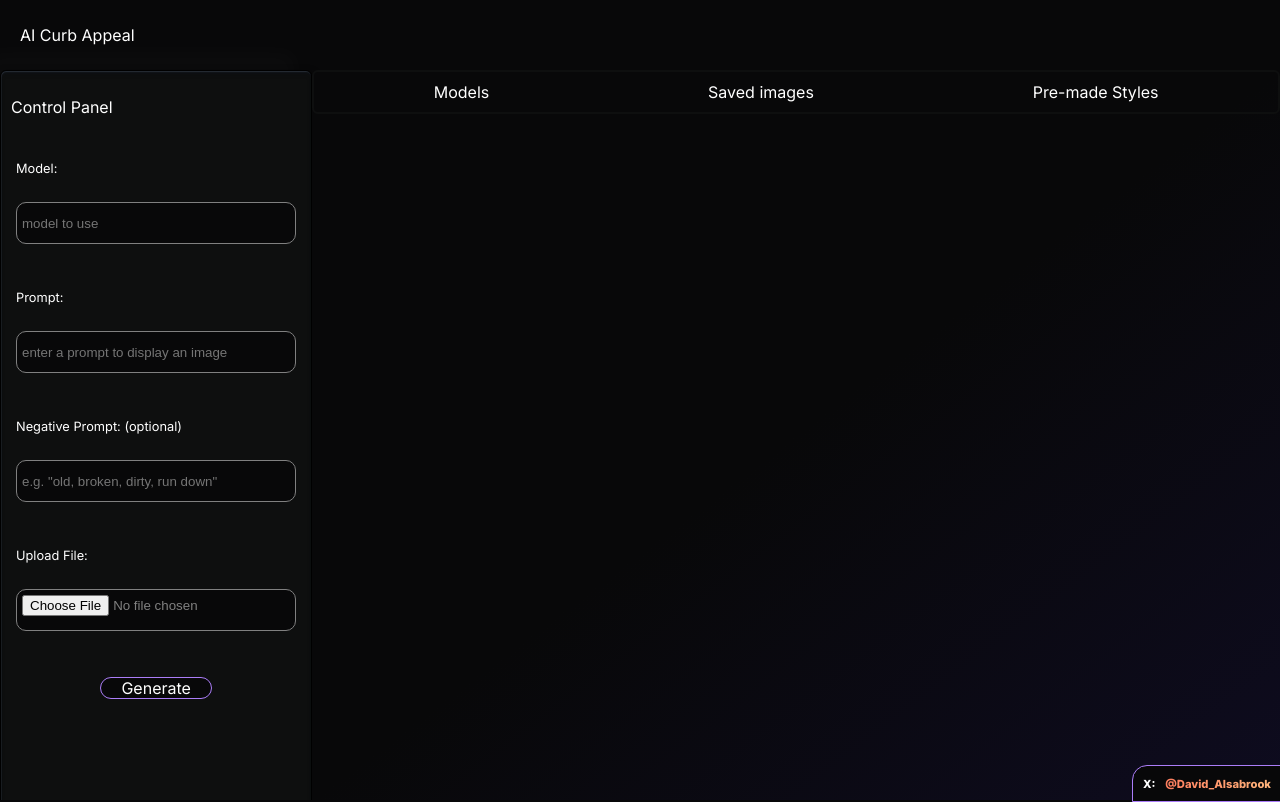
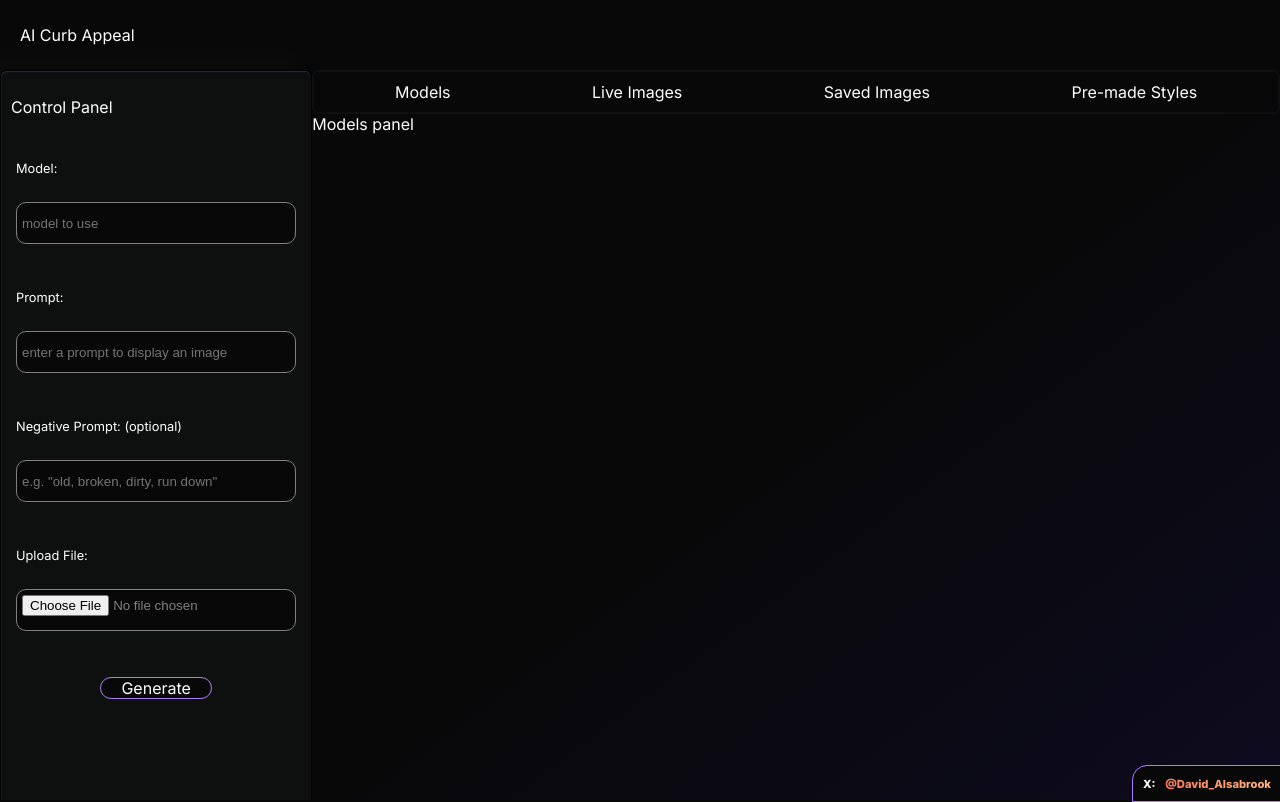
Before and after one commit to DAlsabrook/ai-curb-appeal, a Next.js app in the folder ai-readme/: page / in a window 1280 px wide. Both pictures are taken after a click on the button "Sign-in Button". Built offline with nearby package versions, Linux system fonts and the light colour scheme.

Commit message:
Got tabs working ffor the dashboard. Next up is user model creation

```diff
--- a/ai-readme/app/api/predictions/route.js
+++ b/ai-readme/app/api/predictions/route.js
@@ -22,7 +22,7 @@ export const config = {
   },
 };
 
-export async function RunModel(req) {
+export async function POST(req) {
   // console.log("All env variable check");
   // console.log(process.env.REPLICATE_API_TOKEN)
   // console.log(process.env.CLOUDINARY_CLOUD_NAME)
--- a/ai-readme/app/components/dashboard.js
+++ b/ai-readme/app/components/dashboard.js
@@ -1,16 +1,56 @@
 'use client';
 
 import { useState } from "react";
-import Image from "next/image";
+
+// Tab import
+import TabModels from './tab-models.js'
+import TabLive from "./tab-live_images.js";
+
 import '../styles/dashboard.css';
 
 const sleep = (ms) => new Promise((r) => setTimeout(r, ms));
 
 export default function Dashboard() {
+  // Control panel
   const [prediction, setPrediction] = useState(null);
   const [error, setError] = useState(null);
   const [uploadedImage, setUploadedImage] = useState(null);
 
+  // Consol panel
+  const [selectedNavItem, setSelectedNavItem] = useState('Models');
+
+  const renderContent = () => {
+    switch (selectedNavItem) {
+
+      case 'Models':
+        return (
+          <TabModels/>
+        );
+
+      case 'Live images':
+        return (
+          <TabLive
+            uploadedImage={uploadedImage}
+            prediction={prediction}
+          />
+        );
+
+      case 'Saved images':
+        return (
+          <div>Saved Images panel</div>
+        );
+
+      case 'Pre-made Styles':
+        return (
+          <div>Pre-made styles panel</div>
+        );
+      default:
+        return null;
+    }
+  };
+
+
+  // Control Panel submit
   const handleSubmit = async (e) => {
     e.preventDefault();
 
@@ -62,33 +102,15 @@ export default function Dashboard() {
       <div className="consolePanel">
         <div className="consolePanelNav">
           <ul>
-            <li>Models</li>
-            <li>Saved images</li>
-            <li>Pre-made Styles</li>
+            <li onClick={() => setSelectedNavItem('Models')}>Models</li>
+            <li onClick={() => setSelectedNavItem('Live images')}>Live Images</li>
+            <li onClick={() => setSelectedNavItem('Saved images')}>Saved Images</li>
+            <li onClick={() => setSelectedNavItem('Pre-made Styles')}>Pre-made Styles</li>
           </ul>
         </div>
 
         <div className="consolePanelContentContainer">
-          {uploadedImage && (
-            <div className="image-wrapper">
-              <Image
-                src={uploadedImage}
-                alt="Uploaded Preview"
-                height={300}
-                width={300}
-              />
-            </div>
-          )}
-          {prediction && (
-            <div className="image-wrapper">
-              <Image
-                src={prediction[0]}
-                alt="Output"
-                height={300}
-                width={300}
-              />
-            </div>
-          )}
+          {renderContent()}
         </div>
       </div>
     </div>
--- /dev/null
+++ b/ai-readme/app/components/tab-live_images.js
@@ -0,0 +1,31 @@
+'use client';
+import Image from "next/image";
+
+
+export default function TabLive({ uploadedImage, prediction }) {
+  return (
+    <div className="tabLiveContent">
+      <div>Live panel</div>
+      <div className="image-wrapper">
+        {uploadedImage && (
+          <Image
+            src={uploadedImage}
+            alt="Uploaded Preview"
+            height={300}
+            width={300}
+          />
+        )}
+      </div>
+      <div className="image-wrapper">
+        {prediction && (
+          <Image
+            src={prediction[0]}
+            alt="Output"
+            height={300}
+            width={300}
+          />
+        )}
+      </div>
+    </div>
+  )
+}
--- /dev/null
+++ b/ai-readme/app/components/tab-models.js
@@ -0,0 +1,11 @@
+'use client';
+import Image from "next/image";
+
+
+export default function TabModels({ uploadedImage, prediction }) {
+  return (
+    <div className="tabModelsContent">
+      <div>Models panel</div>
+    </div>
+  )
+}
--- a/ai-readme/app/styles/dashboard.css
+++ b/ai-readme/app/styles/dashboard.css
@@ -41,17 +41,6 @@
   border: 1px solid grey;
   outline: none;
 }
-
-@keyframes spin-border {
-  0% {
-    transform: rotate(0deg);
-  }
-
-  100% {
-    transform: rotate(360deg);
-  }
-}
-
 
 .fileUploadForm button {
   border: 1.5px solid var(--color-purple);
@@ -99,18 +88,36 @@
 }
 
 .consolePanelNav li:hover {
-  border-top: 1px solid white;
+  color: var(--color-peach);
+  /* Gradient text for supported browsers */
+  background: linear-gradient(90deg, var(--color-peach), var(--color-orange));
+  -webkit-background-clip: text;
+  -webkit-text-fill-color: transparent;
+  background-clip: text;
+  /* Standard property */
+  text-fill-color: transparent;
+  /* Safari? */
 }
-
-.consolePanelNav li:active {
-  border-top: 1px solid yellow;
-}
-
 
 .consolePanelContentContainer {
   display: flex;
   flex-direction: column;
   height: 100%;
+}
+
+
+/* MODELS TAB /////////////////////////////////////////////////////// */
+.tabModelsContent {
+  display: flex;
+  flex-direction: row;
+  flex-wrap: wrap;
+}
+
+/* LIVE IMAGES TAB /////////////////////////////////////////////////*/
+.tabLiveContent {
+  display: flex;
+  flex-direction: row;
+  flex-wrap: wrap;
 }
 
 .image-wrapper {
@@ -120,10 +127,11 @@
   /* Optional: Set a maximum width */
   border-radius: 30px;
   overflow: hidden;
-  border: 1px solid var(--accent_color);
+  /* border: 1.5px solid var(--color-purple); */
+  margin: 0 20px;
   position: relative;
   /* Ensure the image can be positioned absolutely */
-  height: 300px;
+  height: 200px;
   /* Let the height adjust based on the image aspect ratio */
 }
 
```
